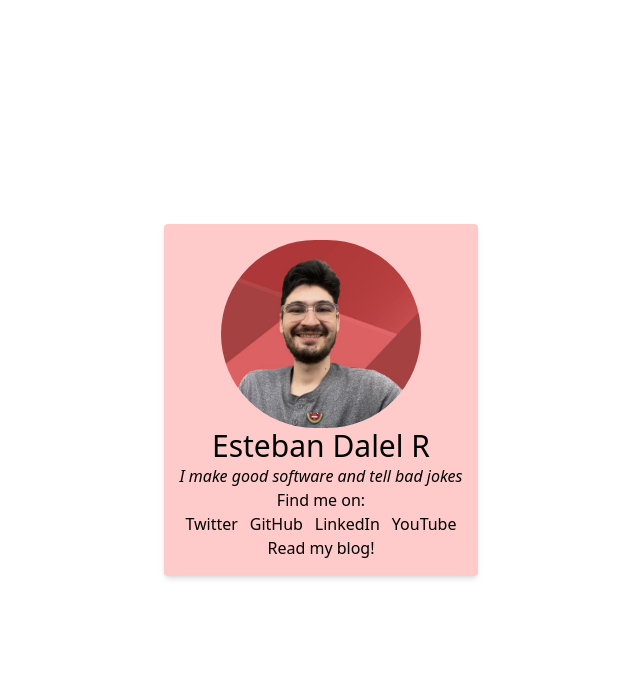
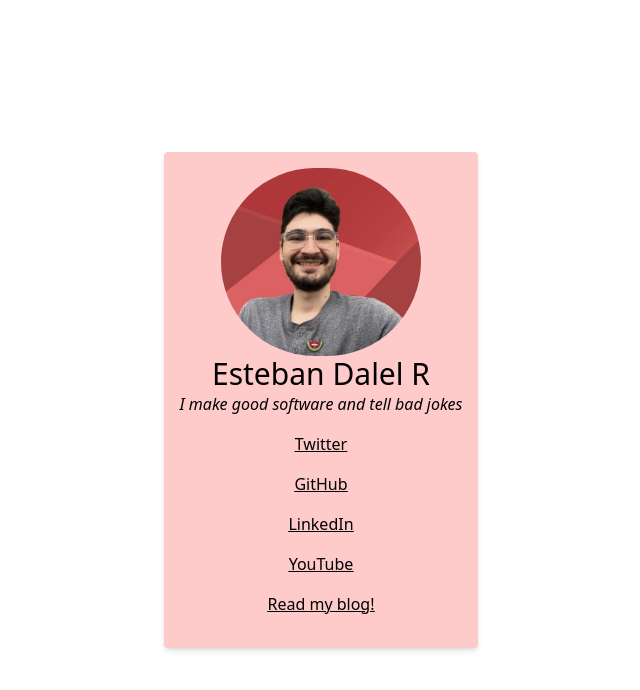
Before and after one commit to EstebanDalelR/estebandalelr.github.io, a Next.js app: page / in a window 1280 px wide. Shown: the top 690 px of the page, without its empty margins (319-959 px from the left). Built offline with nearby package versions, Linux system fonts and the light colour scheme.

Commit message:
UI improvements

```diff
--- a/app/page.tsx
+++ b/app/page.tsx
@@ -16,16 +16,13 @@
         />
         <h1 className="text-3xl">Esteban Dalel R</h1>
         <h2 className="italic">I make good software and tell bad jokes</h2>
-        <p>Find me on:</p>
-        <div className="w-full flex flex-wrap justify-around">
+        <div className="w-full flex items-center justify-center underline flex-col space-y-4 py-4">
           <a href="https://twitter.com/EstebanDalelR">Twitter</a>
           <a href="https://github.com/estebandalelr/">GitHub</a>
           <a href="https://www.linkedin.com/in/estebandalelr/">LinkedIn</a>
           <a href="https://www.youtube.com/@estebandalelr">YouTube</a>
+          <a href="https://blog.estebandalelr.co">Read my blog!</a>
         </div>
-        <p>
-          <a href="https://blog.estebandalelr.co">Read my blog!</a>
-        </p>
       </div>
     </div>
   );
```
